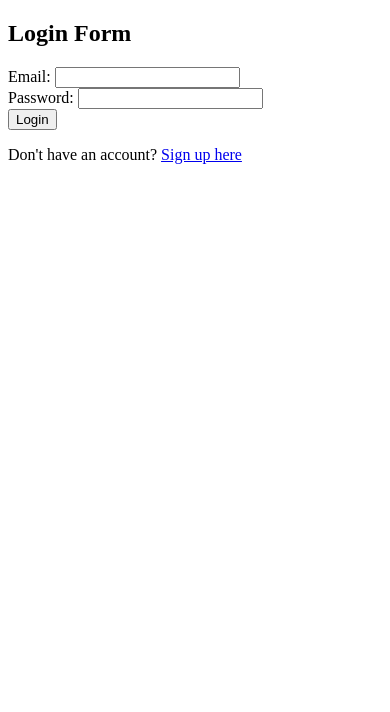
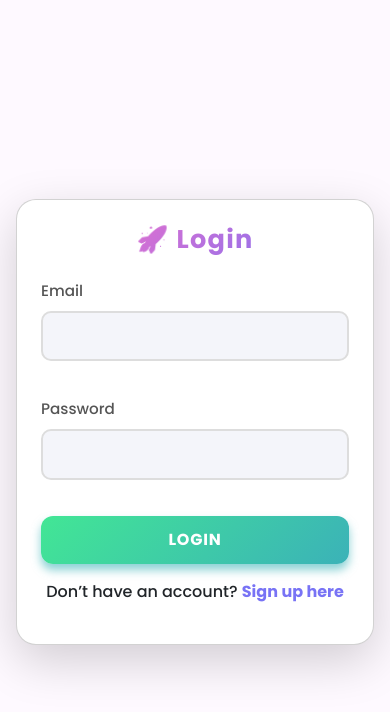
Before and after one commit to AbhishekAskar/2025_Expense_Tracker_Proper_App, a website: page Public/login.html in a window 390 px wide. Drawn offline with nearby package versions, Linux system fonts and the light colour scheme.

Commit message:
Added CSS and small bug fix

```diff
--- a/Controllers/expenseController.js
+++ b/Controllers/expenseController.js
@@ -5,8 +5,8 @@ const addExpense = async (req, res) => {
     try {
         const { money, description, category } = req.body;
         const userId = req.user.userId;
-        const expense = Expense.create({money, description, category, userId});
-        res.status(200).send("Expense has been added successfully!");
+        const expense = await Expense.create({money, description, category, userId});
+        res.status(201).json(expense);
     } catch (error) {
         console.log(error);
         res.status(500).send("Cannot create an expense");
--- a/Public/login.html
+++ b/Public/login.html
@@ -1,17 +1,28 @@
 <!DOCTYPE html>
-<html>
+<html lang="en">
 <head>
+  <meta charset="UTF-8" />
+  <meta name="viewport" content="width=device-width, initial-scale=1.0" />
   <title>Login</title>
+  <link href="https://cdn.jsdelivr.net/npm/bootstrap@5.3.3/dist/css/bootstrap.min.css" rel="stylesheet">
+  <link rel="stylesheet" href="/styles.css" />
 </head>
 <body>
-  <h2>Login Form</h2>
-  <form id="loginForm">
-    <label>Email: <input type="email" name="email" required /></label><br />
-    <label>Password: <input type="password" name="password" required /></label><br />
-    <button type="submit">Login</button>
-  </form>
-
-  <p>Don't have an account? <a href="/signup.html">Sign up here</a></p>
+  <div class="card shadow-lg">
+    <h2 class="text-center mb-4">🚀 Login</h2>
+    <form id="loginForm">
+      <div class="mb-3">
+        <label class="form-label">Email</label>
+        <input type="email" name="email" class="form-control" required />
+      </div>
+      <div class="mb-3">
+        <label class="form-label">Password</label>
+        <input type="password" name="password" class="form-control" required />
+      </div>
+      <button type="submit" class="btn btn-warning w-100">Login</button>
+    </form>
+    <p class="mt-3 text-center">Don’t have an account? <a href="/signup.html">Sign up here</a></p>
+  </div>
 
   <script src="https://cdn.jsdelivr.net/npm/axios/dist/axios.min.js"></script>
   <script src="/login.js"></script>
--- a/Public/login.js
+++ b/Public/login.js
@@ -12,7 +12,7 @@ document.getElementById("loginForm").addEventListener("submit", async function (
     const token = response.data.token;
     localStorage.setItem("token", token);
 
-    alert(response.data || "Login successful!");
+    alert("Login successful!");
     window.location.href = "/expense.html";
   } catch (error) {
     alert(error.response?.data || "Login failed");
--- /dev/null
+++ b/Public/styles.css
@@ -0,0 +1,243 @@
+/* style.css - Common stylesheet for Login, Signup, Expense pages */
+
+/* Google Font: Poppins - modern, clean, youthful */
+@import url('https://fonts.googleapis.com/css2?family=Poppins:wght@300;500;700&display=swap');
+
+:root {
+  --primary-gradient: linear-gradient(135deg, #ff6ec4, #7873f5);
+  --secondary-gradient: linear-gradient(135deg, #42e695, #3bb2b8);
+  --background-color: #fef9ff;
+  --card-bg: #ffffff;
+  --text-color: #222;
+  --accent-color: #ff6ec4;
+  --btn-bg: #7873f5;
+  --btn-hover-bg: #5c49b1;
+  --shadow-color: rgba(134, 91, 247, 0.4);
+  --input-bg: #f4f5fa;
+  --input-border: #ddd;
+  --input-focus: #7873f5;
+}
+
+* {
+  box-sizing: border-box;
+}
+
+body {
+  font-family: 'Poppins', sans-serif;
+  background: var(--background-color);
+  color: var(--text-color);
+  margin: 0;
+  min-height: 100vh;
+  display: flex;
+  justify-content: center;
+  align-items: center;
+  padding: 2rem;
+  -webkit-font-smoothing: antialiased;
+  -moz-osx-font-smoothing: grayscale;
+  user-select: none;
+}
+
+.card {
+  background: var(--card-bg);
+  border-radius: 20px;
+  padding: 2rem 2.5rem;
+  max-width: 420px;
+  width: 100%;
+  box-shadow: 0 12px 20px var(--shadow-color);
+  transition: transform 0.3s ease;
+}
+
+.card:hover {
+  transform: translateY(-5px);
+  box-shadow: 0 20px 30px var(--shadow-color);
+}
+
+h2 {
+  font-weight: 700;
+  font-size: 2rem;
+  margin-bottom: 1.5rem;
+  background: var(--primary-gradient);
+  background-clip: text;
+  -webkit-background-clip: text;
+  -webkit-text-fill-color: transparent;
+  text-align: center;
+  user-select: text;
+  letter-spacing: 0.05em;
+}
+
+h3 {
+  font-weight: 600;
+  font-size: 1.5rem;
+  color: var(--btn-bg);
+  text-align: center;
+  margin-bottom: 1rem;
+}
+
+/* Form styles */
+form {
+  display: flex;
+  flex-direction: column;
+  gap: 1.25rem;
+}
+
+label.form-label {
+  font-weight: 500;
+  font-size: 0.95rem;
+  color: #555;
+  user-select: text;
+}
+
+input[type="text"],
+input[type="email"],
+input[type="password"],
+input[type="number"],
+select.form-select {
+  padding: 0.7rem 1rem;
+  border: 2px solid var(--input-border);
+  border-radius: 10px;
+  background: var(--input-bg);
+  font-size: 1rem;
+  transition: border-color 0.3s ease;
+  outline-offset: 2px;
+  font-weight: 500;
+  color: #333;
+  user-select: text;
+}
+
+input[type="text"]:focus,
+input[type="email"]:focus,
+input[type="password"]:focus,
+input[type="number"]:focus,
+select.form-select:focus {
+  border-color: var(--input-focus);
+  background: #fff;
+  box-shadow: 0 0 8px var(--btn-bg);
+}
+
+/* Buttons */
+.btn, .btn-custom, button {
+  background: var(--btn-bg);
+  color: #fff;
+  font-weight: 700;
+  padding: 0.85rem 1.5rem;
+  border: none;
+  border-radius: 12px;
+  cursor: pointer;
+  font-size: 1.1rem;
+  text-transform: uppercase;
+  letter-spacing: 0.05em;
+  box-shadow: 0 6px 10px rgba(120, 115, 245, 0.5);
+  transition: background-color 0.3s ease, box-shadow 0.3s ease, transform 0.2s ease;
+  user-select: none;
+}
+
+.btn:hover, .btn-custom:hover, button:hover {
+  background: var(--btn-hover-bg);
+  box-shadow: 0 12px 18px rgba(92, 73, 177, 0.7);
+  transform: translateY(-2px);
+}
+
+.btn:active, .btn-custom:active, button:active {
+  transform: translateY(1px);
+  box-shadow: 0 4px 6px rgba(92, 73, 177, 0.4);
+}
+
+.btn-warning {
+  background: var(--secondary-gradient);
+  box-shadow: 0 6px 10px rgba(59, 178, 184, 0.6);
+}
+
+.btn-warning:hover {
+  background: #2b8c95;
+  box-shadow: 0 12px 18px rgba(43, 140, 149, 0.8);
+}
+
+/* Expense List */
+#expenseList {
+  margin-top: 2rem;
+}
+
+#expenseItems {
+  list-style: none;
+  padding-left: 0;
+  max-height: 280px;
+  overflow-y: auto;
+  border-radius: 12px;
+  box-shadow: 0 5px 15px rgba(120, 115, 245, 0.1);
+}
+
+#expenseItems li {
+  background: #fafafa;
+  border-left: 6px solid var(--accent-color);
+  padding: 0.75rem 1rem;
+  margin-bottom: 0.5rem;
+  font-weight: 600;
+  color: #444;
+  display: flex;
+  justify-content: space-between;
+  align-items: center;
+  transition: background-color 0.3s ease;
+  user-select: text;
+}
+
+#expenseItems li:hover {
+  background: var(--input-bg);
+}
+
+#expenseItems li span.category {
+  font-size: 0.85rem;
+  font-weight: 700;
+  color: var(--btn-bg);
+  text-transform: uppercase;
+  background: rgba(120, 115, 245, 0.1);
+  padding: 0.2rem 0.5rem;
+  border-radius: 8px;
+  user-select: text;
+}
+
+/* Link style */
+a {
+  color: var(--btn-bg);
+  font-weight: 600;
+  text-decoration: none;
+  transition: color 0.3s ease;
+}
+
+a:hover {
+  color: var(--btn-hover-bg);
+  text-decoration: underline;
+}
+
+/* Responsive */
+@media (max-width: 480px) {
+  body {
+    padding: 1rem;
+  }
+
+  .card {
+    padding: 1.5rem 1.5rem;
+  }
+
+  h2 {
+    font-size: 1.6rem;
+  }
+
+  .btn, .btn-custom, button {
+    font-size: 1rem;
+    padding: 0.75rem 1rem;
+  }
+}
+
+/* Cool subtle animation for headings */
+h2, h3 {
+  animation: fadeInUp 0.8s ease forwards;
+  opacity: 0;
+  transform: translateY(20px);
+}
+
+@keyframes fadeInUp {
+  to {
+    opacity: 1;
+    transform: translateY(0);
+  }
+}
--- a/app.js
+++ b/app.js
@@ -23,7 +23,7 @@ app.get("/user/signup", (req, res) => {
 app.use("/user", userRoutes);
 app.use("/expense", expenseRoutes);
 
-db.sync({force: true}).then(() => {
+db.sync({force: false}).then(() => {
   app.listen(port, () => {
     console.log("✅ Server is listening on Port: " + port);
   });
```
Also changed, not shown: Public/expense.html (+32 -19 lines), Public/expense.js (+27 -15 lines), Public/signup.html (+28 -10 lines).
